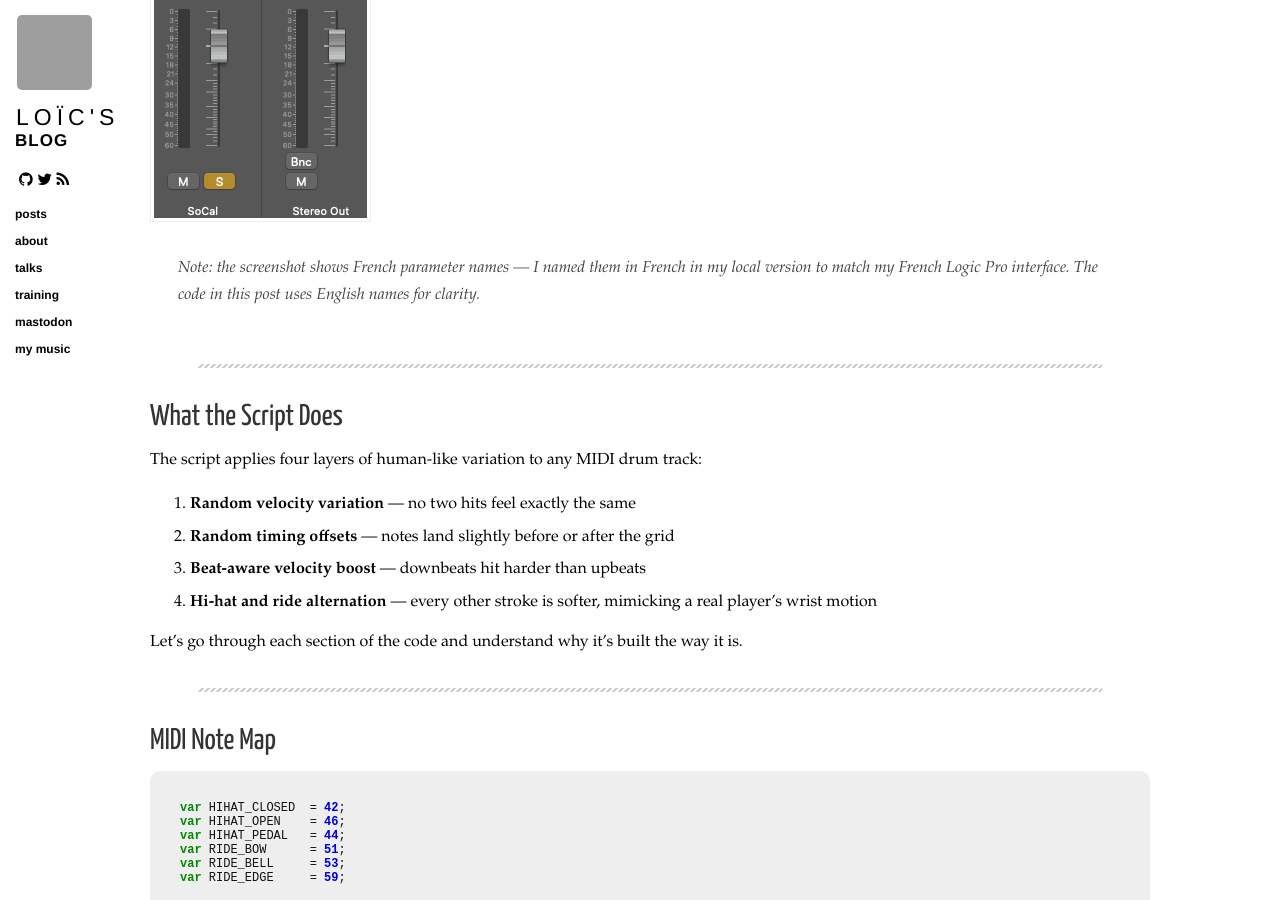
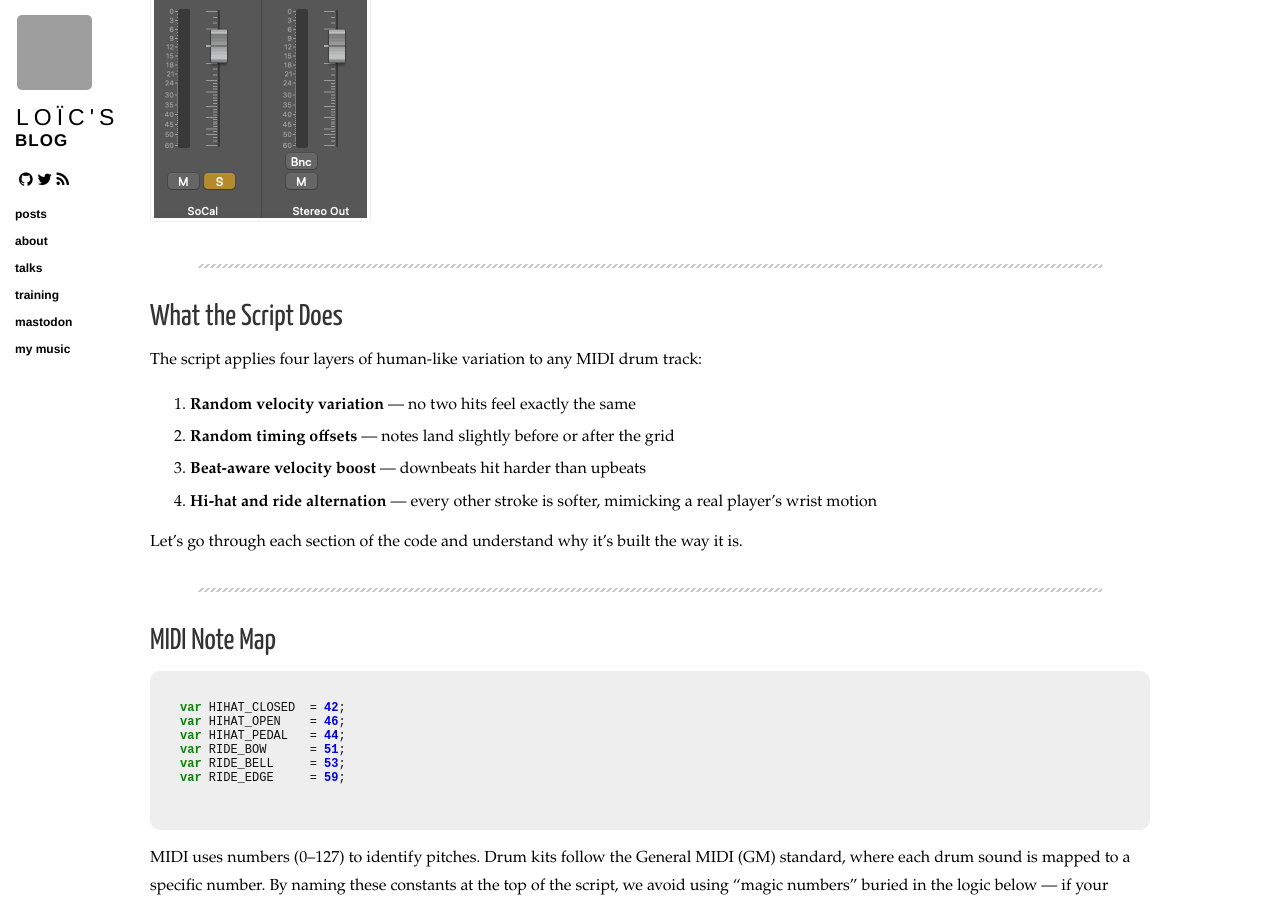
Before and after one commit to loicdescotte/loicdescotte.github.io, a Jekyll site: the page built from _posts/2026-04-26-drum-humanizer-logic-pro.md, in a window 1280 px wide and 900 px high, scrolled down 997 px. Built offline with Jekyll 4.4.1, drawn with Linux system fonts in a browser that asks for light colours; nearby versions of some CDN libraries; comment, search, counter and statistics services are not loaded; grey boxes are pictures that could not be loaded.

Commit message:
Update note on parameter names in drum humanizer post
Clarified note about parameter names in the screenshot.

```diff
--- a/_posts/2026-04-26-drum-humanizer-logic-pro.md
+++ b/_posts/2026-04-26-drum-humanizer-logic-pro.md
@@ -18,8 +18,6 @@ MIDI drums can sound stiff and mechanical, and doing it all manually is tedious
 When you program a drum beat in a DAW, the result is often too perfect — every hit lands exactly on the grid, every velocity is the same. Real drummers don't play like that. They accent certain beats, ghost others, rush slightly here, drag slightly there. This script replicates all of this behavior in real time, non-destructively, with a handful of adjustable parameters.
 
 ![Logic Pro Scripter — drum humanizer parameters (UI in French)](/images/logic-sc.png)
-
-> Note: the screenshot shows French parameter names — I named them in French in my local version to match my French Logic Pro interface. The code in this post uses English names for clarity.
 
 ---
 
```
